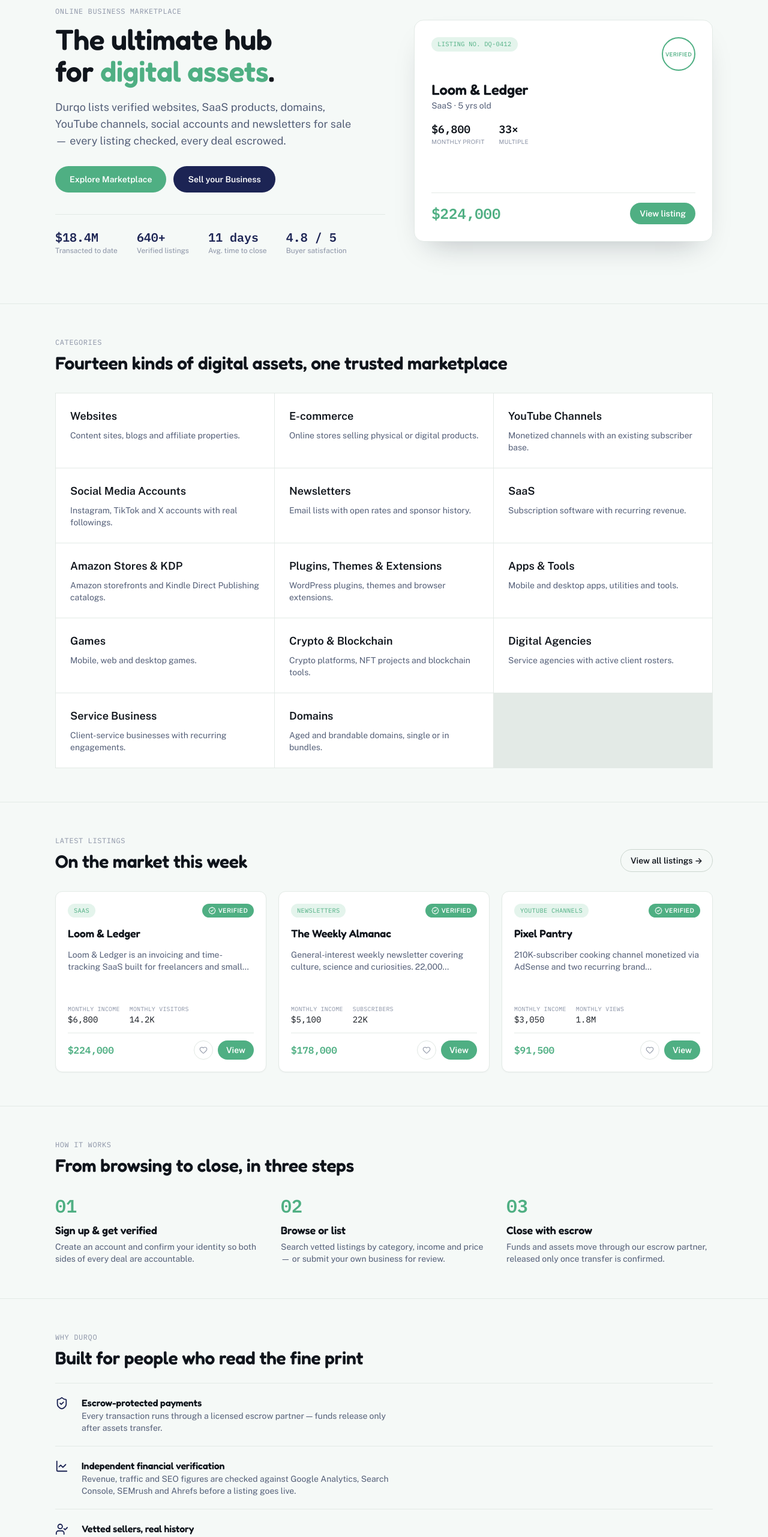
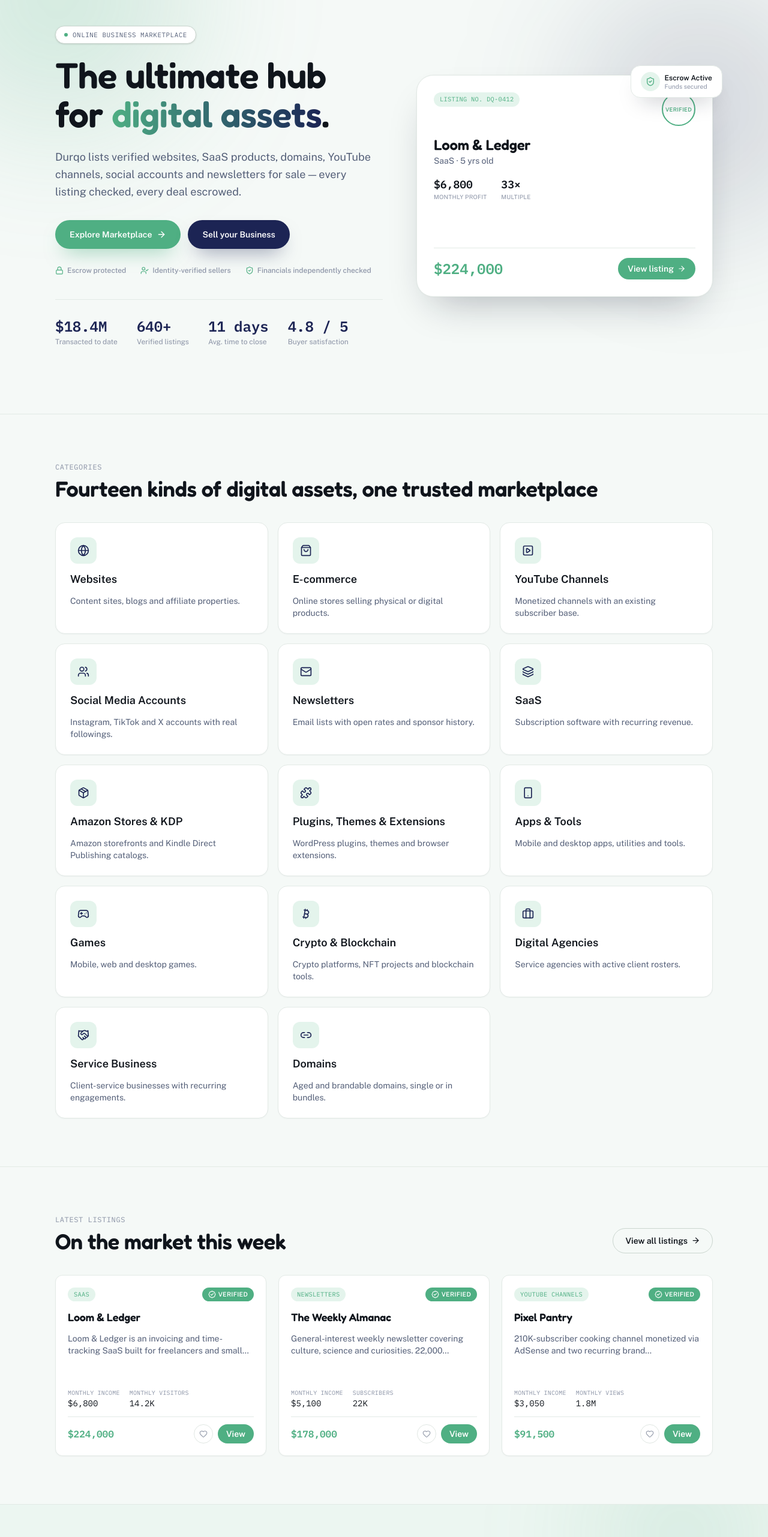
Before and after one commit to mdmanirmia/durqo-app, a Next.js app: page / in a window 1280 px wide. Shown: the part 140-2703 px from the top of the page at 60% size. Built offline with nearby package versions, Linux system fonts and the light colour scheme; no server answers; the database is empty.

Commit message:
redesign: premium/professional homepage matching durqo.com's design language

```diff
--- a/src/app/page.tsx
+++ b/src/app/page.tsx
@@ -1,5 +1,30 @@
 import Link from "next/link";
-import { ShieldCheck, LineChart, UserCheck, MessageSquare } from "lucide-react";
+import {
+  ShieldCheck,
+  LineChart,
+  UserCheck,
+  MessageSquare,
+  ArrowRight,
+  Search,
+  CheckCircle2,
+  Globe,
+  ShoppingBag,
+  PlaySquare,
+  Users,
+  Mail,
+  Layers,
+  Package,
+  Puzzle,
+  Smartphone,
+  Gamepad2,
+  Bitcoin,
+  Briefcase,
+  Handshake,
+  Link2,
+  Lock,
+  Sparkles,
+  type LucideIcon,
+} from "lucide-react";
 import { CATEGORIES, CATEGORY_MAP } from "@/lib/categories";
 import { getPublishedListings } from "@/lib/data/listings.server";
 import ListingCard from "@/components/ListingCard";
@@ -13,34 +38,105 @@ const WHY = [
   { icon: MessageSquare, title: "Direct, recorded messaging", body: "Negotiate buyer to seller inside Durqo — nothing moves to unrecorded channels." },
 ];
 
+const TRUST_CHIPS = [
+  { icon: Lock, label: "Escrow protected" },
+  { icon: UserCheck, label: "Identity-verified sellers" },
+  { icon: ShieldCheck, label: "Financials independently checked" },
+];
+
+const STEPS = [
+  { icon: Search, title: "Sign up & get verified", body: "Create an account and confirm your identity so both sides of every deal are accountable." },
+  { icon: LineChart, title: "Browse or list", body: "Search vetted listings by category, income and price — or submit your own business for review." },
+  { icon: CheckCircle2, title: "Close with escrow", body: "Funds and assets move through our escrow partner, released only once transfer is confirmed." },
+];
+
+const CATEGORY_ICONS: Record<string, LucideIcon> = {
+  websites: Globe,
+  "e-commerce": ShoppingBag,
+  "youtube-channels": PlaySquare,
+  "social-media-accounts": Users,
+  newsletters: Mail,
+  saas: Layers,
+  "amazon-stores-kdp": Package,
+  "plugins-themes-extensions": Puzzle,
+  "apps-tools": Smartphone,
+  games: Gamepad2,
+  "crypto-blockchain": Bitcoin,
+  "digital-agencies": Briefcase,
+  "service-business": Handshake,
+  domains: Link2,
+};
+
+const STATS: [string, string][] = [
+  ["$18.4M", "Transacted to date"],
+  ["640+", "Verified listings"],
+  ["11 days", "Avg. time to close"],
+  ["4.8 / 5", "Buyer satisfaction"],
+];
+
 export default async function Home() {
   const featured = await getPublishedListings(3);
   const spotlight = featured[0];
 
   return (
-    <main>
+    <main className="overflow-x-hidden">
       {/* HERO */}
-      <section className="py-16 sm:py-20">
-        <div className="mx-auto grid max-w-6xl gap-12 px-5 sm:px-7 md:grid-cols-[1.05fr_0.95fr] md:items-center">
+      <section className="relative overflow-hidden py-20 sm:py-28">
+        <div aria-hidden className="pointer-events-none absolute inset-0 -z-10">
+          <div className="absolute -left-32 -top-40 h-[28rem] w-[28rem] rounded-full bg-brand/20 blur-[110px]" />
+          <div className="absolute -right-24 top-10 h-[26rem] w-[26rem] rounded-full bg-brand-strong/15 blur-[110px]" />
+          <div className="absolute inset-x-0 bottom-0 h-px bg-gradient-to-r from-transparent via-rule to-transparent" />
+        </div>
+
+        <div className="mx-auto grid max-w-6xl gap-14 px-5 sm:px-7 md:grid-cols-[1.05fr_0.95fr] md:items-center">
           <div>
-            <p className="mono mb-3 text-xs uppercase tracking-wider text-ink-faint">Online business marketplace</p>
-            <h1 className="text-[2.2rem] leading-[1.1] sm:text-5xl">The ultimate hub for <span className="text-brand">digital assets</span>.</h1>
-            <p className="mt-5 max-w-[46ch] text-lg text-ink-soft">
+            <span className="mono inline-flex items-center gap-2 rounded-full border border-rule-strong bg-paper-raised px-3.5 py-1.5 text-[0.68rem] uppercase tracking-wider text-ink-soft shadow-sm">
+              <span className="h-1.5 w-1.5 rounded-full bg-brand" />
+              Online business marketplace
+            </span>
+
+            <h1 className="mt-5 text-[2.5rem] leading-[1.08] font-semibold sm:text-6xl">
+              The ultimate hub for{" "}
+              <span className="bg-gradient-to-r from-brand to-brand-strong bg-clip-text text-transparent">
+                digital assets
+              </span>
+              .
+            </h1>
+
+            <p className="mt-6 max-w-[48ch] text-lg leading-relaxed text-ink-soft">
               Durqo lists verified websites, SaaS products, domains, YouTube channels, social accounts and newsletters for sale — every listing checked, every deal escrowed.
             </p>
-            <div className="mt-7 flex flex-wrap gap-3">
-              <Link href="/buy" className="rounded-full bg-brand px-6 py-3 text-sm font-semibold text-white hover:bg-brand/90">
+
+            <div className="mt-8 flex flex-wrap gap-3">
+              <Link
+                href="/buy"
+                className="group inline-flex items-center gap-2 rounded-full bg-brand px-6 py-3.5 text-sm font-semibold text-white shadow-[0_16px_32px_-14px_rgba(79,175,131,0.65)] transition hover:-translate-y-0.5 hover:bg-brand/90"
+              >
                 Explore Marketplace
+                <ArrowRight size={16} className="transition group-hover:translate-x-0.5" />
               </Link>
-              <Link href="/sell" className="rounded-full bg-brand-strong px-6 py-3 text-sm font-semibold text-white hover:bg-brand-strong/90">
+              <Link
+                href="/sell"
+                className="inline-flex items-center gap-2 rounded-full bg-brand-strong px-6 py-3.5 text-sm font-semibold text-white shadow-[0_16px_32px_-14px_rgba(28,36,84,0.55)] transition hover:-translate-y-0.5 hover:bg-brand-strong/90"
+              >
                 Sell your Business
               </Link>
             </div>
-            <div className="mt-9 flex flex-wrap gap-8 border-t border-rule pt-6">
-              {[["$18.4M", "Transacted to date"], ["640+", "Verified listings"], ["11 days", "Avg. time to close"], ["4.8 / 5", "Buyer satisfaction"]].map(([n, l]) => (
+
+            <div className="mt-7 flex flex-wrap gap-x-6 gap-y-2">
+              {TRUST_CHIPS.map(({ icon: Icon, label }) => (
+                <span key={label} className="flex items-center gap-1.5 text-xs font-medium text-ink-faint">
+                  <Icon size={14} className="text-brand" />
+                  {label}
+                </span>
+              ))}
+            </div>
+
+            <div className="mt-10 grid grid-cols-2 gap-x-8 gap-y-6 border-t border-rule pt-7 sm:flex sm:flex-wrap">
+              {STATS.map(([n, l]) => (
                 <div key={l}>
-                  <div className="mono text-xl font-semibold text-brand-strong">{n}</div>
-                  <div className="text-xs text-ink-faint">{l}</div>
+                  <div className="mono text-2xl font-bold text-brand-strong">{n}</div>
+                  <div className="mt-0.5 text-xs text-ink-faint">{l}</div>
                 </div>
               ))}
             </div>
@@ -48,7 +144,8 @@ export default async function Home() {
 
           {/* spotlight card */}
           {spotlight && (
-            <div className="relative rounded-2xl border border-rule bg-paper-raised p-7 shadow-[0_24px_48px_-24px_rgba(15,23,41,0.28)]">
+            <div className="relative">
+              <div className="relative rounded-[1.75rem] border border-rule bg-paper-raised p-7 shadow-[0_32px_64px_-28px_rgba(15,23,41,0.32)] ring-1 ring-black/[0.02]">
                 <div className="flex items-start justify-between">
                   <span className="mono rounded-full bg-brand-soft px-2.5 py-1 text-[0.65rem] uppercase tracking-wide text-brand">Listing No. {spotlight.id}</span>
                   {spotlight.isVerified && (
@@ -75,9 +172,21 @@ export default async function Home() {
                 <Sparkline values={spotlight.monthlyStats.map((m) => m.income ?? 0)} height={44} />
                 <div className="mt-4 flex items-center justify-between border-t border-rule pt-4">
                   <span className="mono text-2xl font-bold text-brand">{fmtUSD(spotlight.price)}</span>
-                <Link href={`/listing/${spotlight.id}`} className="rounded-full bg-brand px-4 py-2 text-sm font-semibold text-white hover:bg-brand/90">
+                  <Link href={`/listing/${spotlight.id}`} className="group inline-flex items-center gap-1.5 rounded-full bg-brand px-4 py-2 text-sm font-semibold text-white hover:bg-brand/90">
                     View listing
+                    <ArrowRight size={14} className="transition group-hover:translate-x-0.5" />
                   </Link>
+                </div>
+              </div>
+
+              <div className="absolute -right-4 -top-4 hidden items-center gap-2 rounded-2xl border border-rule bg-paper-raised px-4 py-2.5 shadow-[0_18px_36px_-18px_rgba(15,23,41,0.35)] sm:flex">
+                <span className="grid h-8 w-8 place-items-center rounded-full bg-brand-soft text-brand">
+                  <ShieldCheck size={16} />
+                </span>
+                <div className="leading-tight">
+                  <div className="text-xs font-semibold text-ink">Escrow Active</div>
+                  <div className="text-[0.65rem] text-ink-faint">Funds secured</div>
+                </div>
               </div>
             </div>
           )}
@@ -85,31 +194,42 @@ export default async function Home() {
       </section>
 
       {/* CATEGORIES */}
-      <section className="border-t border-rule py-14">
+      <section className="border-t border-rule py-16 sm:py-20">
         <div className="mx-auto max-w-6xl px-5 sm:px-7">
           <p className="mono mb-2 text-xs uppercase tracking-wider text-ink-faint">Categories</p>
-          <h2 className="mb-8 text-3xl">Fourteen kinds of digital assets, one trusted marketplace</h2>
-          <div className="grid grid-cols-1 gap-px border border-rule bg-rule sm:grid-cols-2 md:grid-cols-3">
-            {CATEGORIES.map((c) => (
-              <Link key={c.id} href={`/buy?category=${c.id}`} className="flex flex-col gap-2 bg-paper-raised p-6 transition hover:bg-brand-soft">
+          <h2 className="mb-9 text-3xl sm:text-4xl">Fourteen kinds of digital assets, one trusted marketplace</h2>
+          <div className="grid grid-cols-1 gap-4 sm:grid-cols-2 md:grid-cols-3">
+            {CATEGORIES.map((c) => {
+              const Icon = CATEGORY_ICONS[c.id] ?? Globe;
+              return (
+                <Link
+                  key={c.id}
+                  href={`/buy?category=${c.id}`}
+                  className="group flex flex-col gap-3 rounded-2xl border border-rule bg-paper-raised p-6 shadow-[0_1px_2px_rgba(15,23,41,0.04)] transition hover:-translate-y-1 hover:border-brand hover:shadow-[0_20px_40px_-20px_rgba(15,23,41,0.25)]"
+                >
+                  <span className="grid h-11 w-11 place-items-center rounded-xl bg-brand-soft text-brand-strong transition group-hover:bg-brand group-hover:text-white">
+                    <Icon size={20} />
+                  </span>
                   <span className="text-lg font-semibold">{c.name}</span>
                   <span className="text-sm text-ink-soft">{c.description}</span>
                 </Link>
-            ))}
+              );
+            })}
           </div>
         </div>
       </section>
 
       {/* LATEST LISTINGS */}
-      <section className="border-t border-rule py-14">
+      <section className="border-t border-rule py-16 sm:py-20">
         <div className="mx-auto max-w-6xl px-5 sm:px-7">
-          <div className="mb-8 flex flex-wrap items-end justify-between gap-4">
+          <div className="mb-9 flex flex-wrap items-end justify-between gap-4">
             <div>
               <p className="mono mb-2 text-xs uppercase tracking-wider text-ink-faint">Latest listings</p>
-              <h2 className="text-3xl">On the market this week</h2>
+              <h2 className="text-3xl sm:text-4xl">On the market this week</h2>
             </div>
-            <Link href="/buy" className="rounded-full border border-rule-strong px-4 py-2 text-sm font-semibold hover:border-brand hover:text-brand">
-              View all listings &rarr;
+            <Link href="/buy" className="group inline-flex items-center gap-1.5 rounded-full border border-rule-strong px-5 py-2.5 text-sm font-semibold hover:border-brand hover:text-brand">
+              View all listings
+              <ArrowRight size={15} className="transition group-hover:translate-x-0.5" />
             </Link>
           </div>
           <div className="grid grid-cols-1 gap-5 sm:grid-cols-2 lg:grid-cols-3">
@@ -121,20 +241,25 @@ export default async function Home() {
       </section>
 
       {/* HOW IT WORKS */}
-      <section className="border-t border-rule py-14">
-        <div className="mx-auto max-w-6xl px-5 sm:px-7">
+      <section className="relative overflow-hidden border-t border-rule bg-brand-soft/50 py-16 sm:py-20">
+        <div aria-hidden className="pointer-events-none absolute -top-24 right-0 h-72 w-72 rounded-full bg-brand/15 blur-[100px]" />
+        <div className="relative mx-auto max-w-6xl px-5 sm:px-7">
           <p className="mono mb-2 text-xs uppercase tracking-wider text-ink-faint">How it works</p>
-          <h2 className="mb-8 text-3xl">From browsing to close, in three steps</h2>
-          <div className="grid gap-8 sm:grid-cols-3">
-            {[
-              ["01", "Sign up & get verified", "Create an account and confirm your identity so both sides of every deal are accountable."],
-              ["02", "Browse or list", "Search vetted listings by category, income and price — or submit your own business for review."],
-              ["03", "Close with escrow", "Funds and assets move through our escrow partner, released only once transfer is confirmed."],
-            ].map(([n, t, b]) => (
-              <div key={n}>
-                <div className="mono text-3xl font-bold text-brand">{n}</div>
-                <h4 className="mt-2 text-lg">{t}</h4>
-                <p className="mt-1 text-sm text-ink-soft">{b}</p>
+          <h2 className="mb-9 text-3xl sm:text-4xl">
+            From browsing to close, in{" "}
+            <span className="bg-gradient-to-r from-brand to-brand-strong bg-clip-text text-transparent">three steps</span>
+          </h2>
+          <div className="grid gap-6 sm:grid-cols-3">
+            {STEPS.map(({ icon: Icon, title, body }, i) => (
+              <div key={title} className="relative rounded-2xl border border-rule bg-paper-raised p-7 pt-9 shadow-[0_1px_2px_rgba(15,23,41,0.04)] transition hover:-translate-y-1 hover:shadow-[0_20px_40px_-20px_rgba(15,23,41,0.25)]">
+                <span className="mono absolute -top-4 left-6 grid h-9 w-9 place-items-center rounded-xl bg-brand text-sm font-bold text-white shadow-[0_10px_20px_-8px_rgba(79,175,131,0.7)]">
+                  0{i + 1}
+                </span>
+                <span className="mb-4 grid h-11 w-11 place-items-center rounded-xl bg-brand-soft text-brand-strong">
+                  <Icon size={20} />
+                </span>
+                <h4 className="text-lg font-semibold">{title}</h4>
+                <p className="mt-1.5 text-sm leading-relaxed text-ink-soft">{body}</p>
               </div>
             ))}
           </div>
@@ -142,37 +267,92 @@ export default async function Home() {
       </section>
 
       {/* WHY DURQO */}
-      <section className="border-t border-rule py-14">
-        <div className="mx-auto max-w-6xl px-5 sm:px-7">
+      <section className="border-t border-rule py-16 sm:py-20">
+        <div className="mx-auto grid max-w-6xl gap-14 px-5 sm:px-7 md:grid-cols-2 md:items-center">
+          <div>
             <p className="mono mb-2 text-xs uppercase tracking-wider text-ink-faint">Why Durqo</p>
-          <h2 className="mb-6 text-3xl">Built for people who read the fine print</h2>
-          <div className="flex flex-col">
+            <h2 className="mb-8 text-3xl sm:text-4xl">Built for people who read the fine print</h2>
+            <div className="flex flex-col gap-6">
               {WHY.map(({ icon: Icon, title, body }) => (
-              <div key={title} className="grid grid-cols-[28px_1fr] gap-4 border-t border-rule py-5 last:border-b">
-                <Icon className="mt-0.5 text-brand-strong" size={22} />
+                <div key={title} className="flex gap-4">
+                  <span className="mt-0.5 grid h-11 w-11 shrink-0 place-items-center rounded-xl bg-brand-soft text-brand-strong">
+                    <Icon size={20} />
+                  </span>
                   <div>
-                  <h4 className="text-base">{title}</h4>
-                  <p className="max-w-[60ch] text-sm text-ink-soft">{body}</p>
+                    <h4 className="text-base font-semibold">{title}</h4>
+                    <p className="mt-1 max-w-[56ch] text-sm leading-relaxed text-ink-soft">{body}</p>
                   </div>
                 </div>
               ))}
             </div>
           </div>
+
+          {/* decorative premium panel */}
+          <div className="relative hidden md:block">
+            <div aria-hidden className="pointer-events-none absolute -inset-8 -z-10 rounded-[2.5rem] bg-gradient-to-br from-brand-soft to-transparent blur-2xl" />
+            <div className="relative overflow-hidden rounded-[1.75rem] border border-rule bg-gradient-to-br from-paper-raised to-brand-soft/40 p-6 shadow-[0_32px_64px_-28px_rgba(15,23,41,0.28)]">
+              <div className="mb-5 flex items-center gap-1.5">
+                <span className="h-2.5 w-2.5 rounded-full bg-danger/60" />
+                <span className="h-2.5 w-2.5 rounded-full bg-gold/60" />
+                <span className="h-2.5 w-2.5 rounded-full bg-brand/60" />
+              </div>
+              <div className="grid grid-cols-[1fr_auto] gap-5">
+                <div className="space-y-3">
+                  <div className="h-3 w-2/3 rounded-full bg-rule-strong/70" />
+                  <div className="h-24 rounded-xl bg-paper-raised/80 shadow-inner" />
+                  <div className="h-3 w-1/2 rounded-full bg-rule-strong/70" />
+                  <div className="flex items-end gap-1.5 pt-1">
+                    {[40, 65, 50, 80, 60, 95].map((h, i) => (
+                      <div key={i} className="w-4 rounded-t-sm bg-brand/70" style={{ height: `${h * 0.5}px` }} />
+                    ))}
+                  </div>
+                </div>
+                <div className="grid h-24 w-24 shrink-0 place-items-center self-center rounded-full border-[6px] border-brand/25">
+                  <span className="grid h-14 w-14 place-items-center rounded-full bg-brand text-white">
+                    <Sparkles size={22} />
+                  </span>
+                </div>
+              </div>
+              <div className="mt-6 flex items-center gap-2 rounded-2xl border border-rule bg-paper-raised px-4 py-3 shadow-sm">
+                <span className="grid h-8 w-8 place-items-center rounded-full bg-brand-soft text-brand">
+                  <ShieldCheck size={16} />
+                </span>
+                <div className="leading-tight">
+                  <div className="text-xs font-semibold text-ink">Escrow Active</div>
+                  <div className="text-[0.65rem] text-ink-faint">Secured Node #429</div>
+                </div>
+              </div>
+            </div>
+          </div>
+        </div>
       </section>
 
       {/* CTA */}
-      <section className="border-t border-rule py-14">
+      <section className="border-t border-rule py-16 sm:py-20">
         <div className="mx-auto max-w-6xl px-5 sm:px-7">
-          <div className="flex flex-wrap items-center justify-between gap-6 rounded-2xl bg-brand-strong p-10 text-white">
+          <div className="relative overflow-hidden rounded-[2rem] bg-gradient-to-br from-brand-strong to-[#0f1638] p-10 text-white sm:p-14">
+            <div aria-hidden className="pointer-events-none absolute -right-20 -top-20 h-72 w-72 rounded-full bg-brand/25 blur-[100px]" />
+            <div aria-hidden className="pointer-events-none absolute -bottom-24 -left-16 h-72 w-72 rounded-full bg-white/10 blur-[100px]" />
+            <div className="relative flex flex-wrap items-center justify-between gap-8">
               <div>
-              <h2 className="text-2xl text-white">Ready to make your first deal?</h2>
-              <p className="mt-1 max-w-[44ch] text-white/75">
+                <span className="mono inline-flex items-center gap-2 rounded-full border border-white/20 bg-white/10 px-3.5 py-1.5 text-[0.68rem] uppercase tracking-wider text-white/80">
+                  <span className="h-1.5 w-1.5 rounded-full bg-brand" />
+                  Start today
+                </span>
+                <h2 className="mt-4 max-w-[24ch] text-2xl text-white sm:text-3xl">Ready to make your first deal?</h2>
+                <p className="mt-2 max-w-[44ch] text-white/75">
                   Browse hundreds of verified listings, or get a free valuation on the business you&rsquo;re ready to sell.
                 </p>
               </div>
               <div className="flex flex-wrap gap-3">
-              <Link href="/buy" className="rounded-full bg-white px-6 py-3 text-sm font-semibold text-brand-strong hover:bg-white/90">Browse listings</Link>
-              <Link href="/sell" className="rounded-full border border-white/40 px-6 py-3 text-sm font-semibold text-white hover:border-white">Get a valuation</Link>
+                <Link href="/buy" className="group inline-flex items-center gap-2 rounded-full bg-white px-6 py-3.5 text-sm font-semibold text-brand-strong shadow-lg transition hover:-translate-y-0.5 hover:bg-white/90">
+                  Browse listings
+                  <ArrowRight size={16} className="transition group-hover:translate-x-0.5" />
+                </Link>
+                <Link href="/sell" className="inline-flex items-center gap-2 rounded-full border border-white/40 px-6 py-3.5 text-sm font-semibold text-white transition hover:-translate-y-0.5 hover:border-white">
+                  Get a valuation
+                </Link>
+              </div>
             </div>
           </div>
         </div>
```
Lines whose indentation alone changed are shown as unchanged.
